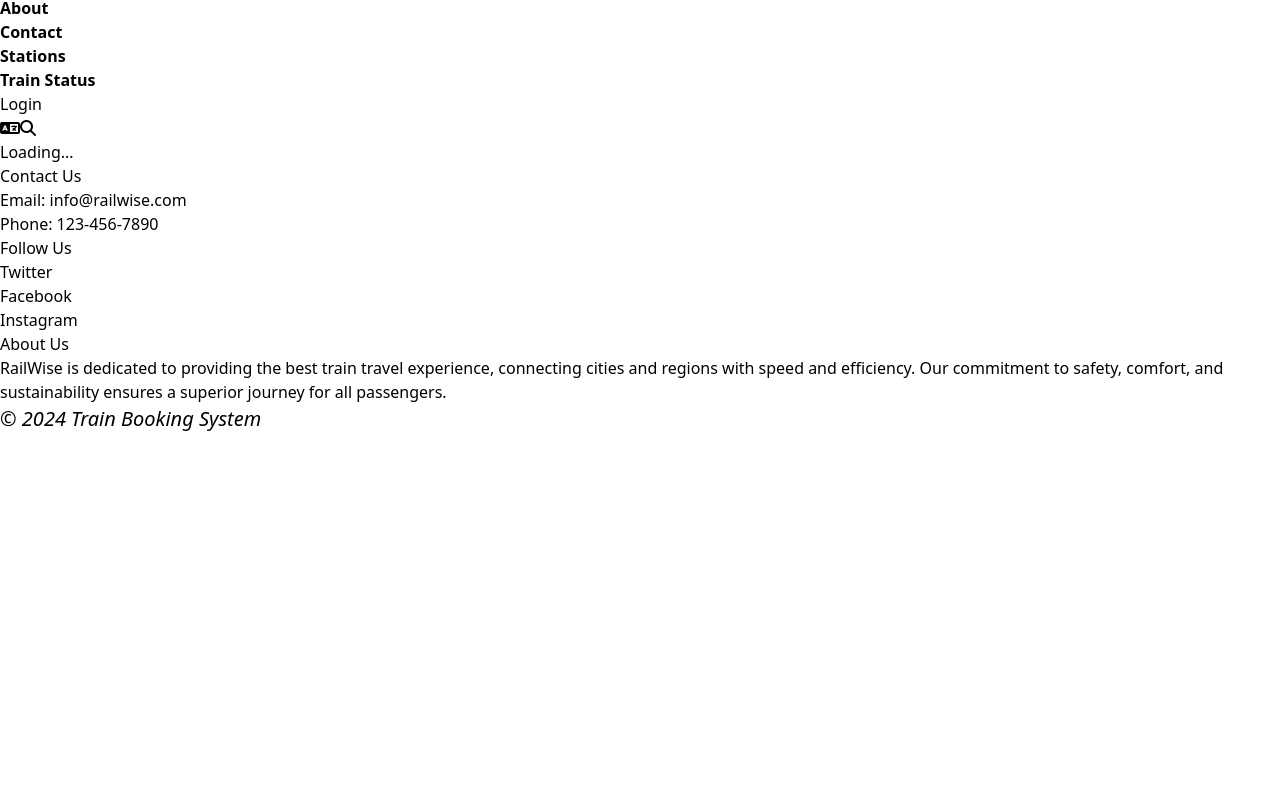
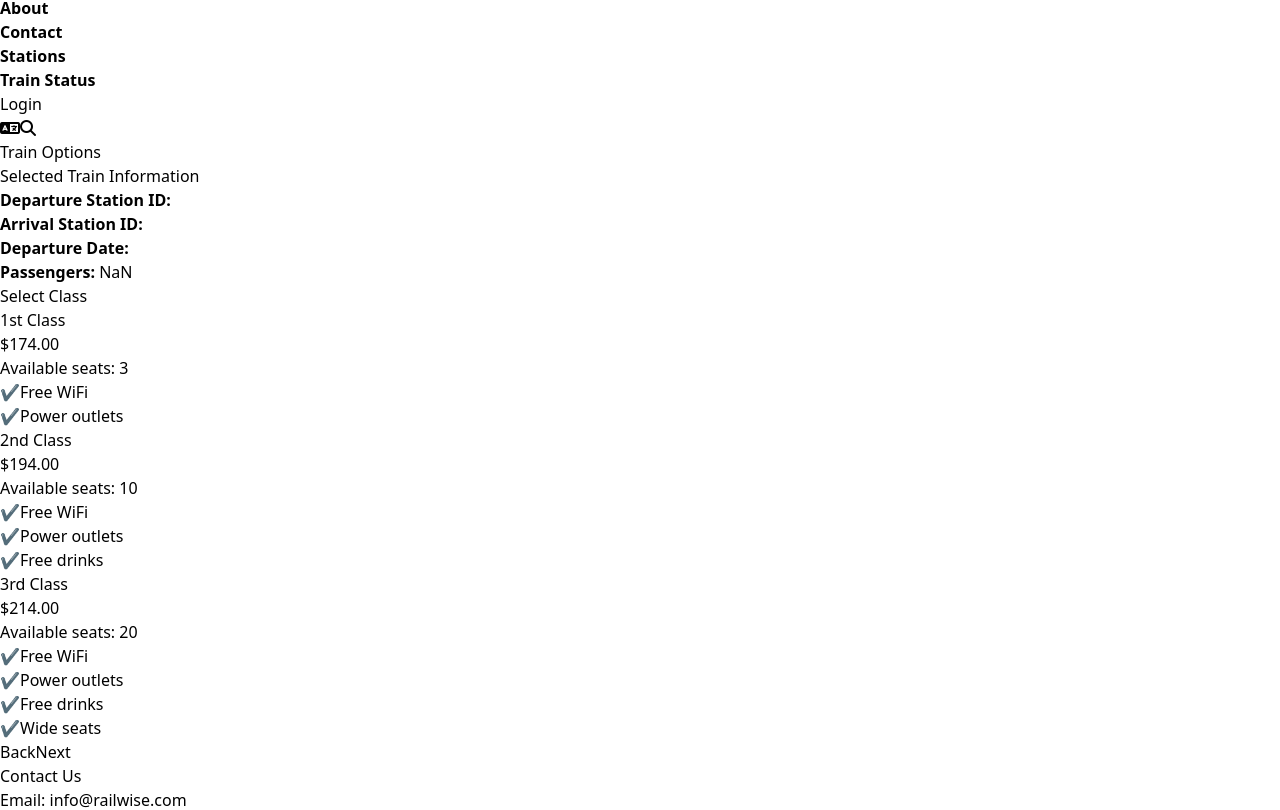
Before and after one commit to EmyysJanaK/RailWise-Frontend-Web, a React (Vite) app: page /options in a window 1280 px wide. Shown: the part 1252-2062 px from the top of the page. Before the commit the page ends 1686 px from the top, so only its background shows below. Built offline with nearby package versions, Linux system fonts and the light colour scheme.

Commit message:
inclueded homepage, options, results to the reservation contex

```diff
--- a/src/components/Filter.jsx
+++ b/src/components/Filter.jsx
@@ -1,10 +1,10 @@
 import  { useState } from 'react';
 
 const Filter = () => {
-    const [selectedClass, setSelectedClass] = useState('2nd Class');
+    const [selectedClass, setSelectedClass] = useState('all');
     const [selectedFeatures, setSelectedFeatures] = useState([]);
 
-    const classes = ['2nd Class', 'Premium', '1st Class', 'VIP'];
+    const classes = ['all', '1st Class', '2nd Class', '3rd Class'];
     const features = ['High speed', 'Direct', 'Slower train', 'Overnight'];
 
     const handleClassChange = (event) => {
--- a/src/components/SearchForm.jsx
+++ b/src/components/SearchForm.jsx
@@ -1,6 +1,7 @@
-import React, { useState, useEffect } from "react";
+import React, { useContext, useState, useEffect } from "react";
 import axios from "axios";
 import { useNavigate } from "react-router-dom";
+import { ReservationContext } from "../context/ReservationContext";
 
 const SearchForm = () => {
 	const [searchParams, setSearchParams] = useState({
@@ -9,6 +10,10 @@ const SearchForm = () => {
 		date: "",
 		seat: "",
 	});
+
+	const { reservationData, setReservationData } =
+	useContext(ReservationContext);
+
 	const [stations, setStations] = useState([]);
 	const [filteredDepartureStations, setFilteredDepartureStations] = useState(
 		[]
@@ -77,6 +82,12 @@ const SearchForm = () => {
 			setError("Please fill in all the fields.");
 			return;
 		}
+		setReservationData({
+			departureStationId: searchParams.departure,
+			arrivalStationId: searchParams.arrival,
+			departureDate: searchParams.date,
+			pax: parseInt(searchParams.seat,10),
+		})
 		const url = `/results?departureStationId=${searchParams.departure}&arrivalStationId=${searchParams.arrival}&departureDate=${searchParams.date}&pax=${searchParams.seat}`;
 		navigate(url);
 	};
--- a/src/components/SeatOption.jsx
+++ b/src/components/SeatOption.jsx
@@ -2,10 +2,9 @@ import PropTypes from "prop-types";
 
 const SeatOption = ({ className, seats, isDisabled, isSelected, onSelect }) => {
   const seatDetails = {
-    "2nd Class": { price: 174, features: ["Free WiFi", "Power outlets"] },
-    Premium: { price: 194, features: ["Free WiFi", "Power outlets", "Free drinks"] },
-    "1st Class": { price: 214, features: ["Free WiFi", "Power outlets", "Free drinks", "Wide seats"] },
-    VIP: { price: 234, features: ["Free WiFi", "Power outlets", "Free drinks", "Wide seats"] },
+    "1st Class": { price: 174, features: ["Free WiFi", "Power outlets"] },
+    "2nd Class": { price: 194, features: ["Free WiFi", "Power outlets", "Free drinks"] },
+    "3rd Class": { price: 214, features: ["Free WiFi", "Power outlets", "Free drinks", "Wide seats"] },
   };
 
   const { price, features } = seatDetails[className];
--- a/src/components/TrainOption.jsx
+++ b/src/components/TrainOption.jsx
@@ -1,22 +1,39 @@
-import PropTypes from 'prop-types';
-import { useEffect } from 'react';
+import PropTypes from "prop-types";
+import { useContext, useEffect } from "react";
+import { ReservationContext } from "../context/ReservationContext";
 
 const TrainOption = ({ option, onClick }) => {
+	const { reservationData, setReservationData } =
+		useContext(ReservationContext);
+
 	useEffect(() => {
-    console.log('TrainOption rendered');
+		console.log("TrainOption rendered");
 	}, []);
 
 	return (
 		<div
 			className="border border-gray-300 p-4 mb-4 flex justify-between bg-white rounded-lg shadow-sm hover:shadow-md cursor-pointer"
-      onClick={onClick}
+			onClick={() => {
+				setReservationData({
+					...reservationData,
+					seatAvailability: option.seatAvailability,
+					departureTime: option.departure,
+					arrivalTime: option.arrival,
+				});
+
+				onClick();
+			}}
 		>
 			<div className="flex justify-between w-full items-center">
 				<div className="text-lg font-bold">
-          <span>{option.departure} → {option.arrival}</span>
+					<span>
+						{option.departure} → {option.arrival}
+					</span>
 				</div>
 				<div className="text-gray-600">
-          <span>{option.duration} · {option.changes} changes</span>
+					<span>
+						{option.duration} · {option.changes} changes
+					</span>
 				</div>
 				<div className="bg-gray-100 px-4 py-2 w-24 text-center font-bold text-gray-800">
 					<span>from ${option.price}</span>
@@ -32,6 +49,7 @@ TrainOption.propTypes = {
 		arrival: PropTypes.string.isRequired,
 		duration: PropTypes.string.isRequired,
 		changes: PropTypes.number.isRequired,
+    seatAvailability: PropTypes.object.isRequired,
 		price: PropTypes.number.isRequired,
 	}).isRequired,
 	onClick: PropTypes.func.isRequired,
--- a/src/context/ReservationContext.jsx
+++ b/src/context/ReservationContext.jsx
@@ -9,6 +9,7 @@ export const ReservationProvider = ({ children }) => {
 		arrivalStationId: "",
 		departureDate: "",
 		pax: 0,
+		seatAvailability: {},
 		selectedClass: "",
 		departureTime: "",
 		arrivalTime: "",
--- /dev/null
+++ b/src/hooks/useTrainOptions.jsx
@@ -0,0 +1,89 @@
+import { useState, useEffect } from "react";
+import axios from "axios";
+
+const useTrainOptions = ({
+	departureStationId,
+	arrivalStationId,
+	departureDate,
+	pax,
+}) => {
+	const [trainOptions, setTrainOptions] = useState([]);
+	const [loading, setLoading] = useState(true);
+	const [error, setError] = useState(null);
+
+	useEffect(() => {
+		const getStations = async () => {
+			try {
+				const response = await axios.get("/api/schedules", {
+					params: {
+						fromName: departureStationId,
+						toName: arrivalStationId,
+						date: departureDate,
+						pax: pax,
+					},
+				});
+				const data = response.data;
+
+				const formattedTrainOptions = data.map((item) => ({
+					id: item.schedule._id,
+					departure: item.fromHalt.departureTime,
+					arrival: item.toHalt.arrivalTime,
+					duration: calculateDuration(
+						item.fromHalt.departureTime,
+						item.toHalt.arrivalTime
+					),
+					changes: 0,
+					price: item.toHalt.price - item.fromHalt.price,
+					seatAvailability: {
+						"1st Class": 10,
+						"2nd Class": 10,
+						"3rd Class": 10,
+					},
+				}));
+
+				setTrainOptions(formattedTrainOptions);
+				setLoading(false);
+			} catch (error) {
+				console.error(error);
+				setError(
+					"Failed to load train options. Please try again later."
+				);
+				setLoading(false);
+			}
+		};
+		getStations();
+	}, [departureStationId, arrivalStationId, departureDate, pax]);
+
+	return { trainOptions, loading, error };
+};
+
+const calculateDuration = (start, end) => {
+	const parseTime = (timeString) => {
+		const [time, modifier] = timeString.split(" ");
+		let [hours, minutes] = time.split(":").map(Number);
+
+		if (modifier === "pm" && hours !== 12) {
+			hours += 12;
+		} else if (modifier === "am" && hours === 12) {
+			hours = 0;
+		}
+
+		return { hours, minutes };
+	};
+
+	const startTime = parseTime(start);
+	const endTime = parseTime(end);
+
+	const startDate = new Date();
+	startDate.setHours(startTime.hours, startTime.minutes);
+
+	const endDate = new Date();
+	endDate.setHours(endTime.hours, endTime.minutes);
+
+	const diff = endDate - startDate;
+	const hours = Math.floor(diff / 1000 / 60 / 60);
+	const minutes = Math.floor((diff / 1000 / 60) % 60);
+	return `${hours}h ${minutes}m`;
+};
+
+export default useTrainOptions;
--- a/src/pages/Options.jsx
+++ b/src/pages/Options.jsx
@@ -1,6 +1,6 @@
 import { useLocation, useNavigate } from "react-router-dom";
 import { useContext, useState, useEffect } from "react";
-import axios from "axios";
+// import axios from "axios";
 import SeatOption from "../components/SeatOption";
 import { ReservationContext } from "../context/ReservationContext";
 
@@ -13,18 +13,46 @@ const Options = () => {
 	const navigate = useNavigate();
 	const queryParams = new URLSearchParams(location.search);
 
-	const departureStationId = queryParams.get("departureStationId");
-	const arrivalStationId = queryParams.get("arrivalStationId");
-	const departureDate = queryParams.get("departureDate");
-	const scheduleId = queryParams.get("scheduleId");
-	const pax = parseInt(queryParams.get("pax"), 10);
+	const departureStationId =
+		reservationData.departureStationId ||
+		queryParams.get("departureStationId");
+	const arrivalStationId =
+		reservationData.arrivalStationId || queryParams.get("arrivalStationId");
+	const departureDate =
+		reservationData.departureDate || queryParams.get("departureDate");
+	const scheduleId =
+		reservationData.scheduleId || queryParams.get("scheduleId");
+	const pax = reservationData.pax || parseInt(queryParams.get("pax"), 10);
 
 	const [selectedClass, setSelectedClass] = useState(null);
-	const [seatAvailability, setSeatAvailability] = useState({});
+	const [seatAvailability, setSeatAvailability] = useState({
+		reservationData,
+	});
 	const [scheduleInfo, setScheduleInfo] = useState({});
 
 	useEffect(() => {
-		if (scheduleId && pax) {
+		console.log(
+			reservationData.departureStationId,
+			reservationData.arrivalStationId,
+			reservationData.departureDate,
+			reservationData.pax,
+			reservationData.seatAvailability,
+			reservationData.selectedClass,
+			reservationData.departureTime,
+			reservationData.arrivalTime,
+			reservationData.passengers,
+			reservationData.email
+		);
+	}, [reservationData]);
+
+	useEffect(() => {
+		const isEmpty = (obj) => Object.keys(obj).length === 0;
+
+		if (
+			isEmpty(reservationData.seatAvailability) ||
+			isEmpty(reservationData.departureTime) ||
+			isEmpty(reservationData.arrivalTime)
+		) {
 			const getSeats = async () => {
 				try {
 					// Uncomment and use the actual API call when available
@@ -42,10 +70,9 @@ const Options = () => {
 
 					// Mock data for demonstration purposes
 					setSeatAvailability({
+						"1st Class": 3,
 						"2nd Class": 10,
-						Premium: 5,
-						"1st Class": 3,
-						VIP: 1,
+						"3rd Class": 20,
 					});
 					setScheduleInfo({
 						departureTime: "10:00",
@@ -61,9 +88,16 @@ const Options = () => {
 					setLoading(false);
 				}
 			};
+
 			getSeats();
+		} else {
+			setSeatAvailability(reservationData.seatAvailability);
+			setScheduleInfo({
+				departureTime: reservationData.departureTime,
+				arrivalTime: reservationData.arrivalTime,
+			});
 		}
-	}, [scheduleId, pax, departureStationId, arrivalStationId, departureDate]);
+	}, []);
 
 	const handleBack = () => {
 		navigate(-1);
--- a/src/pages/Results.jsx
+++ b/src/pages/Results.jsx
@@ -1,94 +1,73 @@
-import { useState, useEffect } from "react";
+// url is like http://localhost:5173/results?departureStationId=Maradana&arrivalStationId=Beliaththa&departureDate=2024-06-24&pax=1
+import { useContext, useState, useEffect } from "react";
 import { useNavigate, useLocation } from "react-router-dom";
 import Filter from "../components/Filter";
 import TrainOption from "../components/TrainOption";
-import axios from "axios";
+import { ReservationContext } from "../context/ReservationContext";
+import useTrainOptions from "../hooks/useTrainOptions";
 
 const Results = () => {
+	const { reservationData, setReservationData } =
+		useContext(ReservationContext);
 	const [isFilterVisible, setIsFilterVisible] = useState(false);
-  const [trainOptions, setTrainOptions] = useState([]);
-  const [loading, setLoading] = useState(true);
-  const [error, setError] = useState(null);
 
 	const navigate = useNavigate();
 	const location = useLocation();
 	const queryParams = new URLSearchParams(location.search);
 
-  const departureStationId = queryParams.get("departureStationId");
-  const arrivalStationId = queryParams.get("arrivalStationId");
-  const departureDate = queryParams.get("departureDate");
-  const pax = queryParams.get("pax");
+	const departureStationId =
+		reservationData.departureStationId ||
+		queryParams.get("departureStationId");
+	const arrivalStationId =
+		reservationData.arrivalStationId || queryParams.get("arrivalStationId");
+	const departureDate =
+		reservationData.departureDate || queryParams.get("departureDate");
+	const pax = reservationData.pax || parseInt(queryParams.get("pax"), 10);
+
+	const { trainOptions, loading, error } = useTrainOptions({
+		departureStationId,
+		arrivalStationId,
+		departureDate,
+		pax,
+	});
 
 	useEffect(() => {
-    const getStations = async () => {
-      try {
-        const response = await axios.get("/api/schedules", {
-          params: {
-            fromName: departureStationId,
-            toName: arrivalStationId,
-            date: departureDate,
-            pax: pax,
-          },
+		setReservationData({
+			...reservationData,
+			departureStationId,
+			arrivalStationId,
+			departureDate,
+			pax,
 		});
-        const data = response.data;
-		console.log(departureStationId, arrivalStationId, departureDate, pax);
+	}, [
+		departureStationId,
+		arrivalStationId,
+		departureDate,
+		pax,
+		setReservationData,
+	]);
 
-        const formattedTrainOptions = data.map((item) => ({
-          id: item.schedule._id,
-          departure: item.fromHalt.departureTime,
-          arrival: item.toHalt.arrivalTime,
-          duration: calculateDuration(
-            item.fromHalt.departureTime,
-            item.toHalt.arrivalTime
-          ),
-          changes: 0,
-          price: item.toHalt.price - item.fromHalt.price,
-        }));
-
-        setTrainOptions(formattedTrainOptions);
-        setLoading(false);
-      } catch (error) {
-        console.error(error);
-        setError("Failed to load train options. Please try again later.");
-        setLoading(false);
-      }
-    };
-    getStations();
-  }, [departureStationId, arrivalStationId, departureDate, pax]);
-
-  const calculateDuration = (start, end) => {
-    const parseTime = (timeString) => {
-      const [time, modifier] = timeString.split(" ");
-      let [hours, minutes] = time.split(":").map(Number);
-
-      if (modifier === "pm" && hours !== 12) {
-        hours += 12;
-      } else if (modifier === "am" && hours === 12) {
-        hours = 0;
-      }
-
-      return { hours, minutes };
-    };
-
-    const startTime = parseTime(start);
-    const endTime = parseTime(end);
-
-    const startDate = new Date();
-    startDate.setHours(startTime.hours, startTime.minutes);
-
-    const endDate = new Date();
-    endDate.setHours(endTime.hours, endTime.minutes);
-
-    const diff = endDate - startDate;
-    const hours = Math.floor(diff / 1000 / 60 / 60);
-    const minutes = Math.floor((diff / 1000 / 60) % 60);
-    return `${hours}h ${minutes}m`;
-  };
+	useEffect(() => {
+		console.log(
+			reservationData.departureStationId,
+			reservationData.arrivalStationId,
+			reservationData.departureDate,
+			reservationData.pax,
+			reservationData.seatAvailability,
+			reservationData.selectedClass,
+			reservationData.departureTime,
+			reservationData.arrivalTime,
+			reservationData.passengers,
+			reservationData.email
+		);
+	}, [reservationData]);
 
 	useEffect(() => {
 		const handleResize = () => {
 			if (window.innerWidth >= 768) {
 				setIsFilterVisible(false);
+			} else {
+				setIsFilterVisible(true);
 			}
 		};
 
@@ -106,7 +85,11 @@ const Results = () => {
 	return (
 		<div className="max-w-7xl mx-auto py-12 px-4 sm:px-6 lg:px-8">
 			<div className="flex flex-col md:flex-row lg:px-20">
-        <div className={`flex-1 w-full p-4 ${isFilterVisible ? "block" : "hidden"} md:block`}>
+				<div
+					className={`flex-1 w-full p-4 ${
+						isFilterVisible ? "block" : "hidden"
+					} md:block`}
+				>
 					<Filter />
 					<button
 						onClick={() => setIsFilterVisible(false)}
```
Lines whose indentation alone changed are shown as unchanged.
